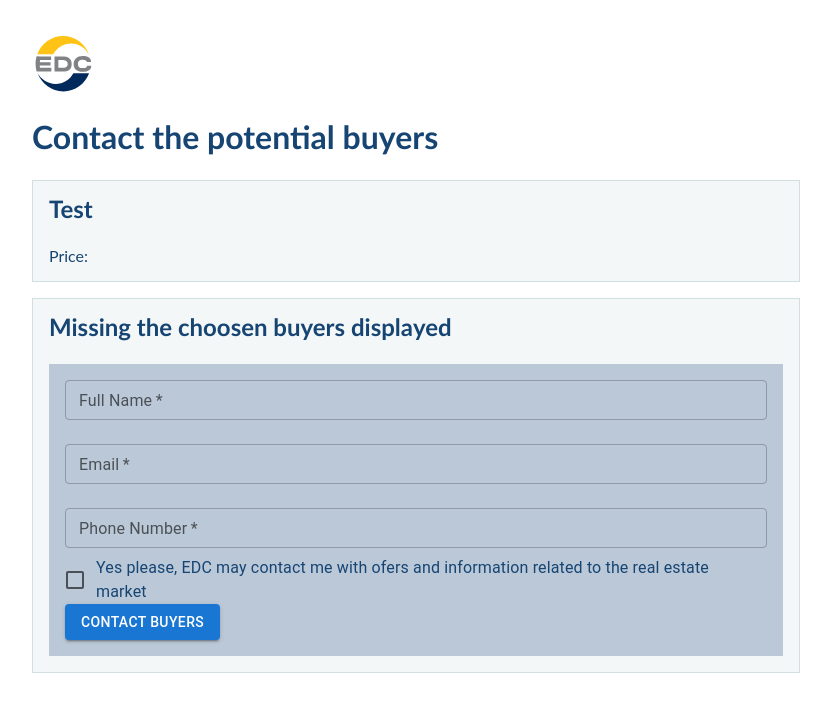
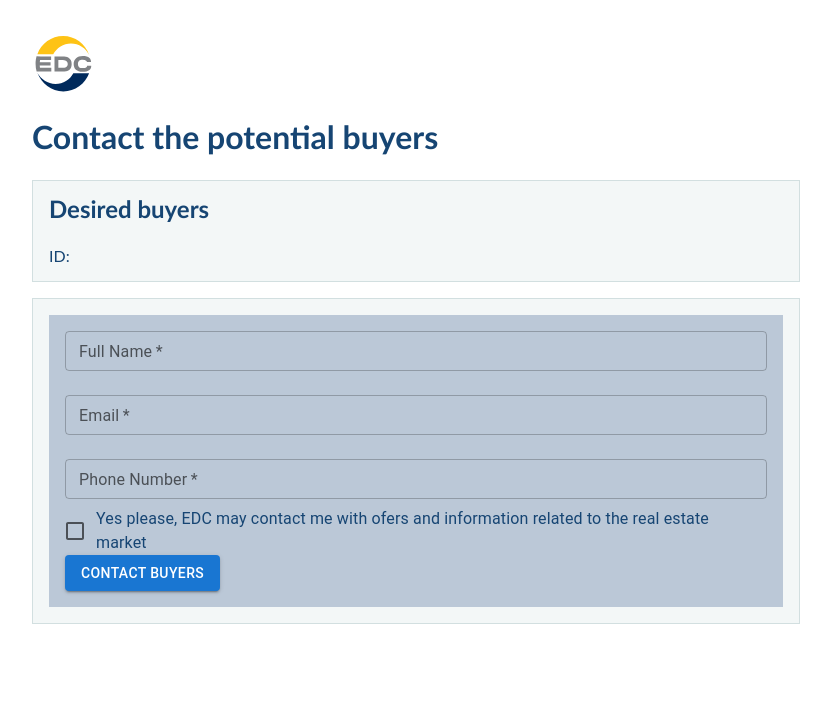
Before and after one commit to NataliaPetrova07/charlie-tango-case-AN, a Next.js app: page /contact in a window 1280 px wide. Shown: the top 712 px of the page, without its empty margins (224-1055 px from the left). Built offline with nearby package versions, Linux system fonts and the light colour scheme; a web font is replaced by a local one.

Commit message:
A-cleaning the code

```diff
--- a/src/components/Test/index.js
+++ b/src/components/Buyers/index.js
@@ -1,7 +1,7 @@
 import { useContext } from "react";
 import { SellerContext } from "@/contexts/SellerContext";
 
-export default function Test() {
+export default function Buyers() {
     const data = useContext(SellerContext);
     console.log(data.info)
     const { info } = data
@@ -10,7 +10,7 @@ export default function Test() {
 
     return (
         <div>
-            <span>Price:{info.price}</span>
+            <p>ID:{info.price}</p>
 
             {/* This shit down here for mapping is not working */}
             {/*  <ul>
--- a/src/components/Forms/FormSelect.js
+++ b/src/components/Forms/FormSelect.js
@@ -138,8 +138,6 @@ export default function FormSelect() {
             <Button
                 variant="contained"
                 type="submit"
-            //Thi line below is to push to store the data
-            /* onClick={addToInfo} */
             >
                 Submit
             </Button>
--- a/src/pages/contact/index.js
+++ b/src/pages/contact/index.js
@@ -2,7 +2,7 @@ import Head from "next/head";
 import styles from "../Home.module.css";
 
 import FormContact from "@/components/Forms/FormContact";
-import Test from "@/components/Test";
+import Buyers from "@/components/Buyers";
 
 export default function Home() {
 
@@ -15,11 +15,10 @@ export default function Home() {
             <div className="wrapper">
                 <h1>Contact the potential buyers</h1>
                 <div className={styles.content} >
-                    <h2>Test</h2>
-                    <Test></Test>
+                    <h2>Desired buyers</h2>
+                    <Buyers />
                 </div >
                 <div className={styles.content}>
-                    <h2>Missing the choosen buyers displayed</h2>
                     <FormContact />
                 </div>
             </div >
```
Also changed, not shown: src/pages/index.js (+1 -25 lines).
